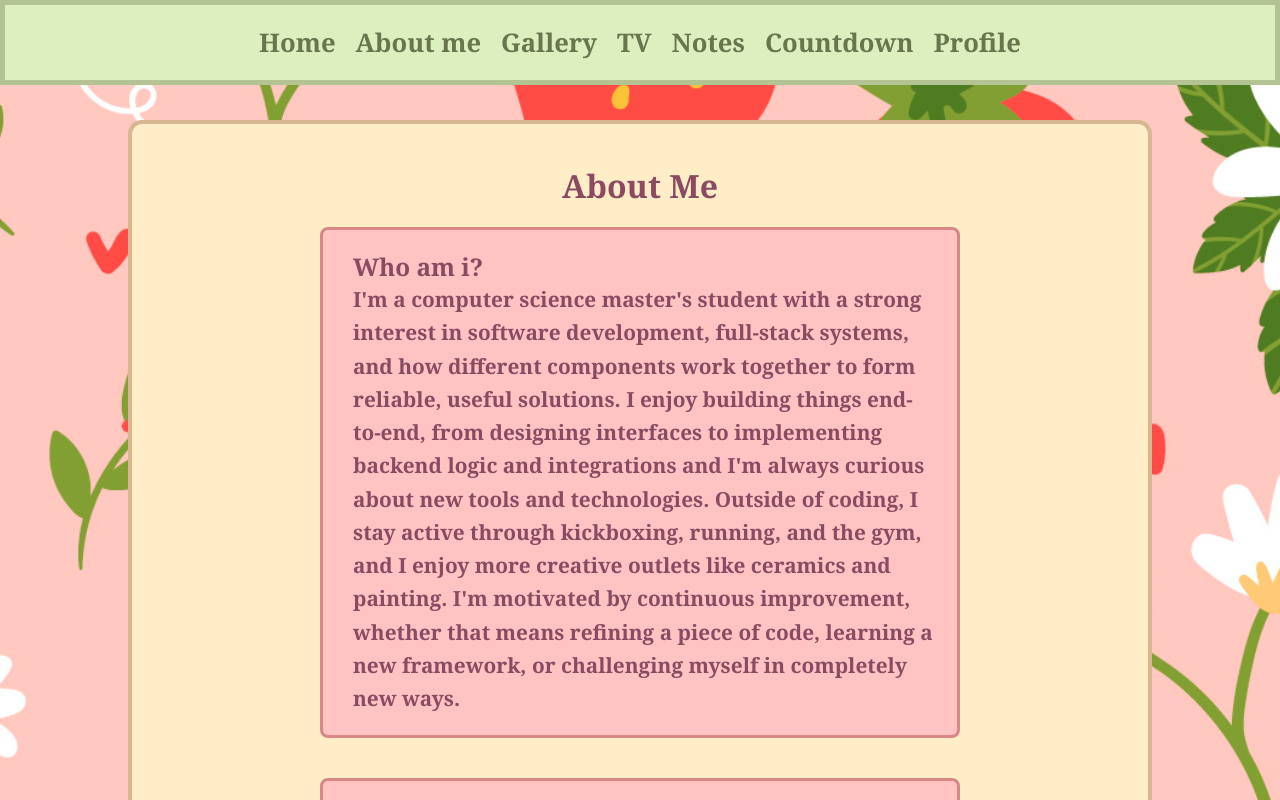
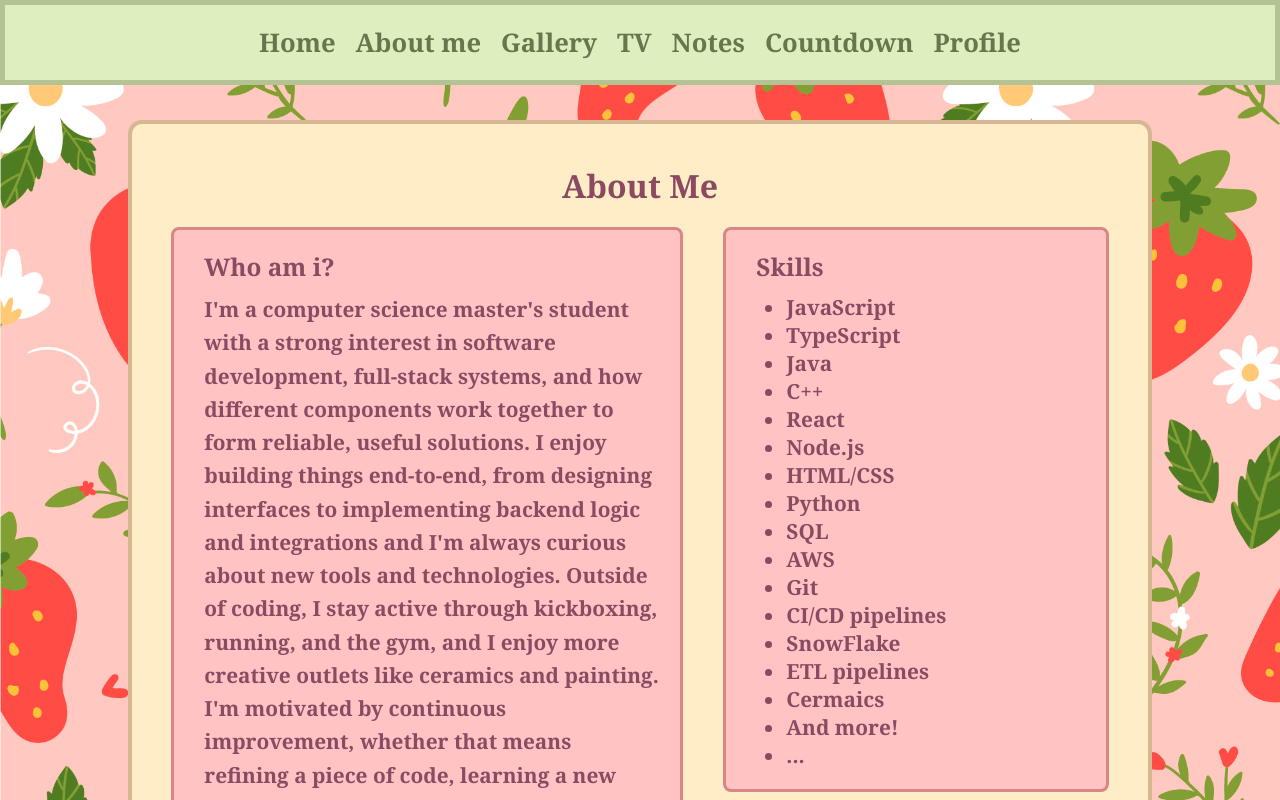
Before and after one commit to LCFranck/Personal-website, a Next.js app in the folder frontend/: page /about in a window 1280 px wide. Shown: the top 800 px of the page. Built offline with nearby package versions, Linux system fonts and the light colour scheme; no server answers.

Commit message:
Modified about me page and fixed background

```diff
--- a/frontend/src/app/globals.css
+++ b/frontend/src/app/globals.css
@@ -21,6 +21,7 @@ body {
   background-image: url('../../public/assets/7425076.jpg');
   background-size: cover;
   background-position: center;
+     background-attachment: fixed;
 
   color: var(--foreground);
   background-color: var(--background);
--- a/frontend/src/styles/About.module.css
+++ b/frontend/src/styles/About.module.css
@@ -6,7 +6,8 @@
     align-items: center;
  /*    align-self: flex-start; */
     /*  flex-wrap: wrap; */
-    width:50vw;
+    max-width:40vw;
+    min-width: none;
       gap: 40px;
 
     height: auto;
@@ -14,6 +15,7 @@
 }
 
 .rightbox {
+  width: auto;
     display: flex;
     flex-direction: column;
     align-items: center;
@@ -29,6 +31,11 @@
     align-items: flex-start;
     gap: 40px;
 }
+
+.aboutContainer h3 {
+    margin-bottom: 10px;
+}
+
 
 .list {
 
```
